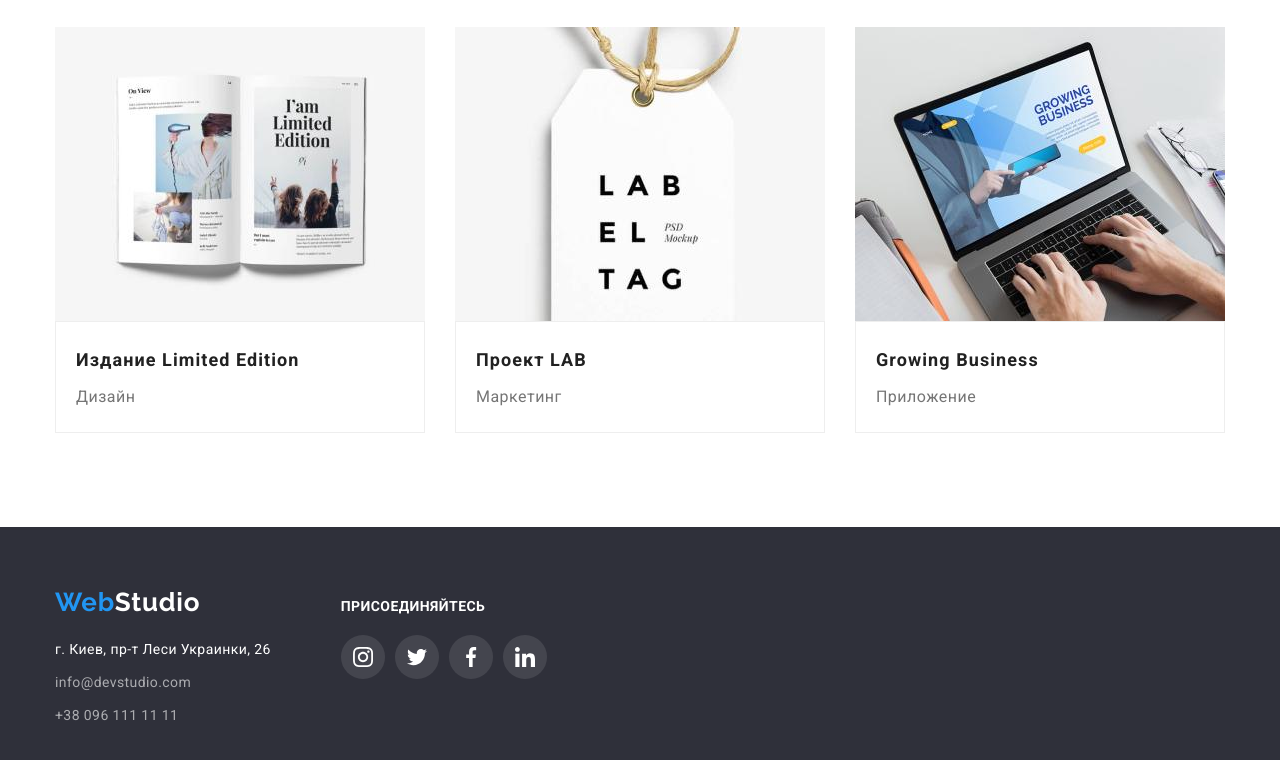
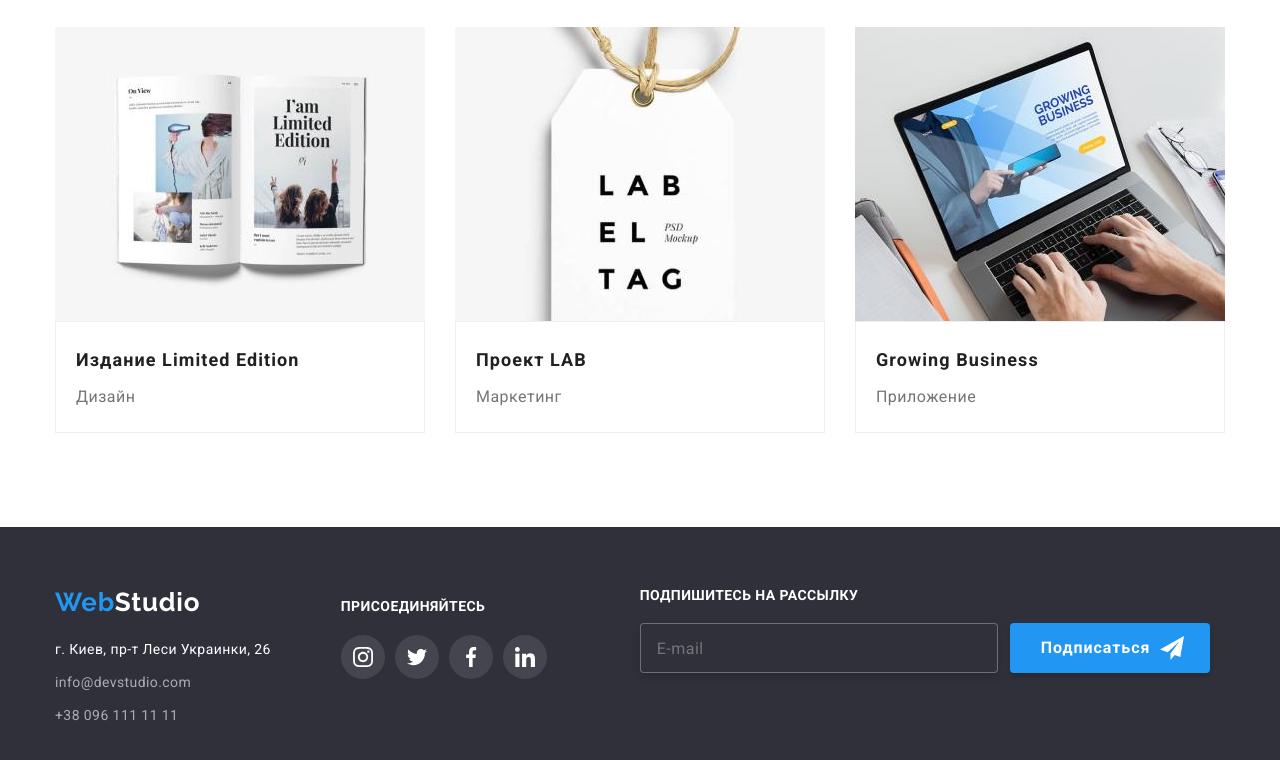
Before and after one commit to Rybailo/goit-markup-hw-06, a plain HTML site: page portfolio.html in a window 1280 px wide. Shown: the part 1112-1872 px from the top of the page. Drawn offline with nearby package versions, Linux system fonts and the light colour scheme.

Commit message:
add sub in portfolio

```diff
--- a/portfolio.html
+++ b/portfolio.html
@@ -153,7 +153,18 @@
                        </a></li>
                </ul>
             </div>
-            </div>
+            <div class="footer-subscription-wrap">
+                <p class="footer-subscription-title">Подпишитесь на рассылку</p>
+           <form class="footer-subscription">
+              <input name="subscription-text" id="subscription-text" placeholder="E-mail" class="footer-sub-text"></textarea>
+               <button type="submit" class="sub-btn">Подписаться
+                 <svg class="footer-sub-icons" width="24px" height="24px">
+                    <use href="./images/icons.svg#icon-subsctiption"></use>
+                    </button>
+                 </svg>
+           </form>
+           </div>
+        </div>
         </div>
     </footer>
 
```
